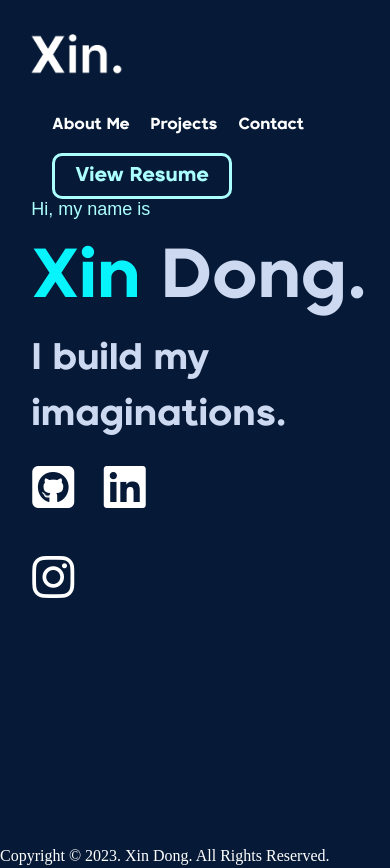
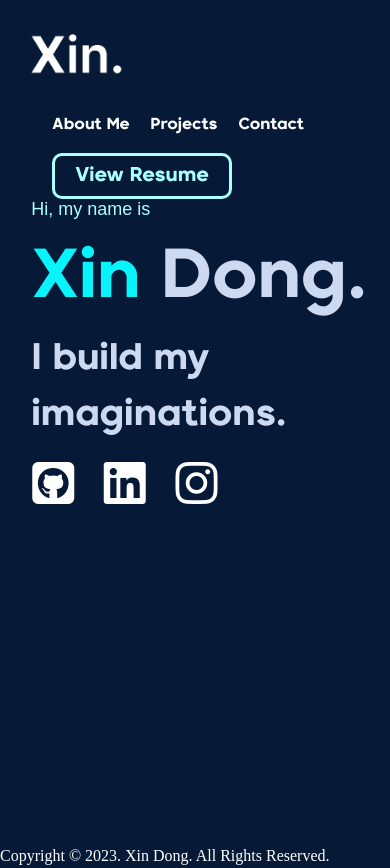
Before and after one commit to TheDXport/XinWeb, a website: page index.html in a window 390 px wide. Shown: the top 868 px of the page. Drawn offline with nearby package versions, Linux system fonts and the light colour scheme; files whose address does not match are found by name; a web font is replaced by a local one.

Commit message:
fixed the position of social media icons

```diff
--- a/index.html
+++ b/index.html
@@ -36,7 +36,7 @@
                     <h3 class="callingcode unselectable" draggable="false">Hi, my name is</h3>
                     <h1 class="retroica unselectable jimmytransition" draggable="false"><span>Xin</span> Dong.</h1>
                     <p class="retroica unselectable "  draggable="false">I build my imaginations.</p>
-                        <div class="unselectable" style="width:40%; transform: translateY(50%);">
+                        <div id="socialmedia" class="unselectable">
                             <a href="https://github.com/TheDXport" target="_blank" rel="noopener noreferrer" class="btn btn-primary social-icon unselectable" style=" background-color: transparent; border-color: transparent;" >
                                 <i class="fa-brands fa-square-github fa-3x "></i></a>
                             <a href="https://www.linkedin.com/in/xinnn/" target="_blank" rel="noopener noreferrer" class="btn btn-primary social-icon unselectable" style=" background-color: transparent; border-color: transparent;" >
--- a/src/pages/styles.css
+++ b/src/pages/styles.css
@@ -180,12 +180,11 @@ nav ul li a:hover::after {
     padding-bottom:4.6%;
     margin-right:10%;
 
-
-
 }
 
-#socialmediaicons {
-    padding-bottom: 40%;
+#socialmedia {
+    width:100%;
+    transform: translateY(150%);
 }
 
 #about .social-icon {
@@ -239,6 +238,10 @@ nav .fas {
     }
 
 
+#socialmedia {
+    width:100%;
+    transform: translateY(110%);
+}
 
    nav ul li a {
     color: #ffffff;
```
